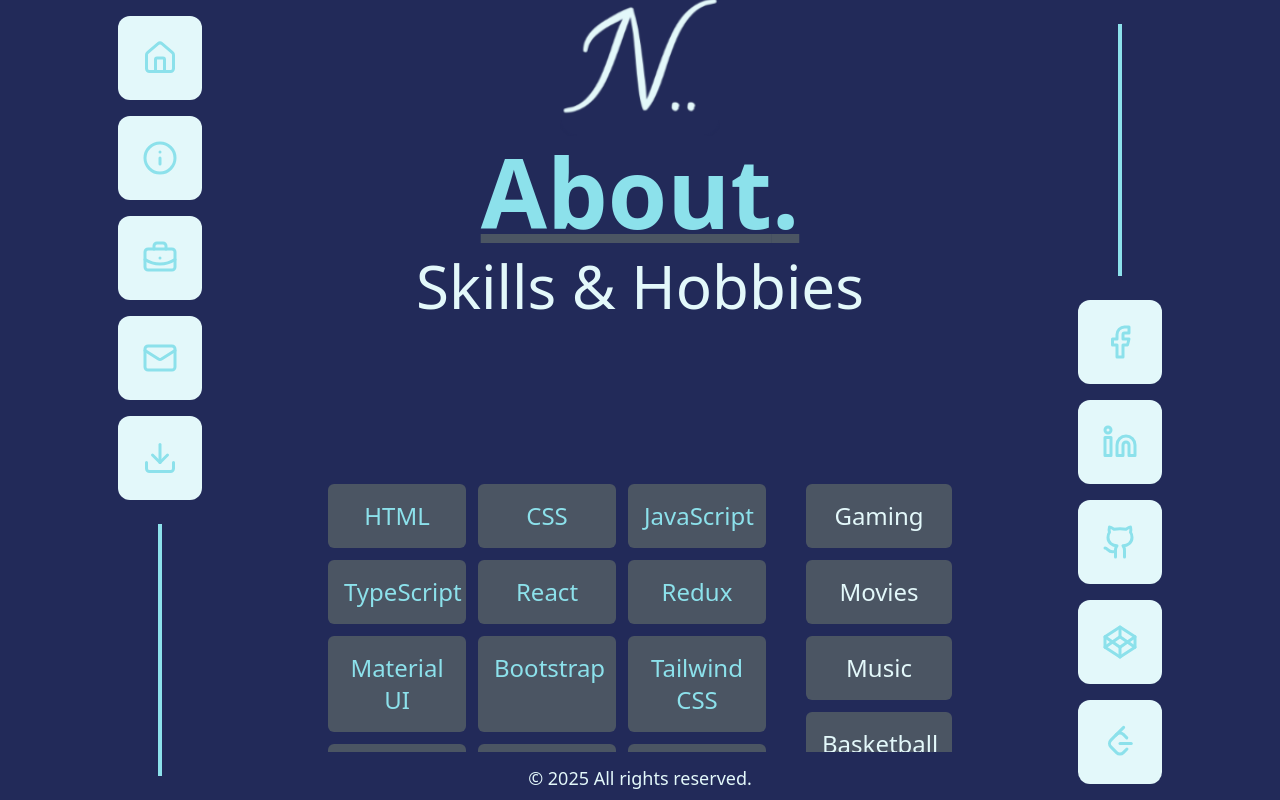
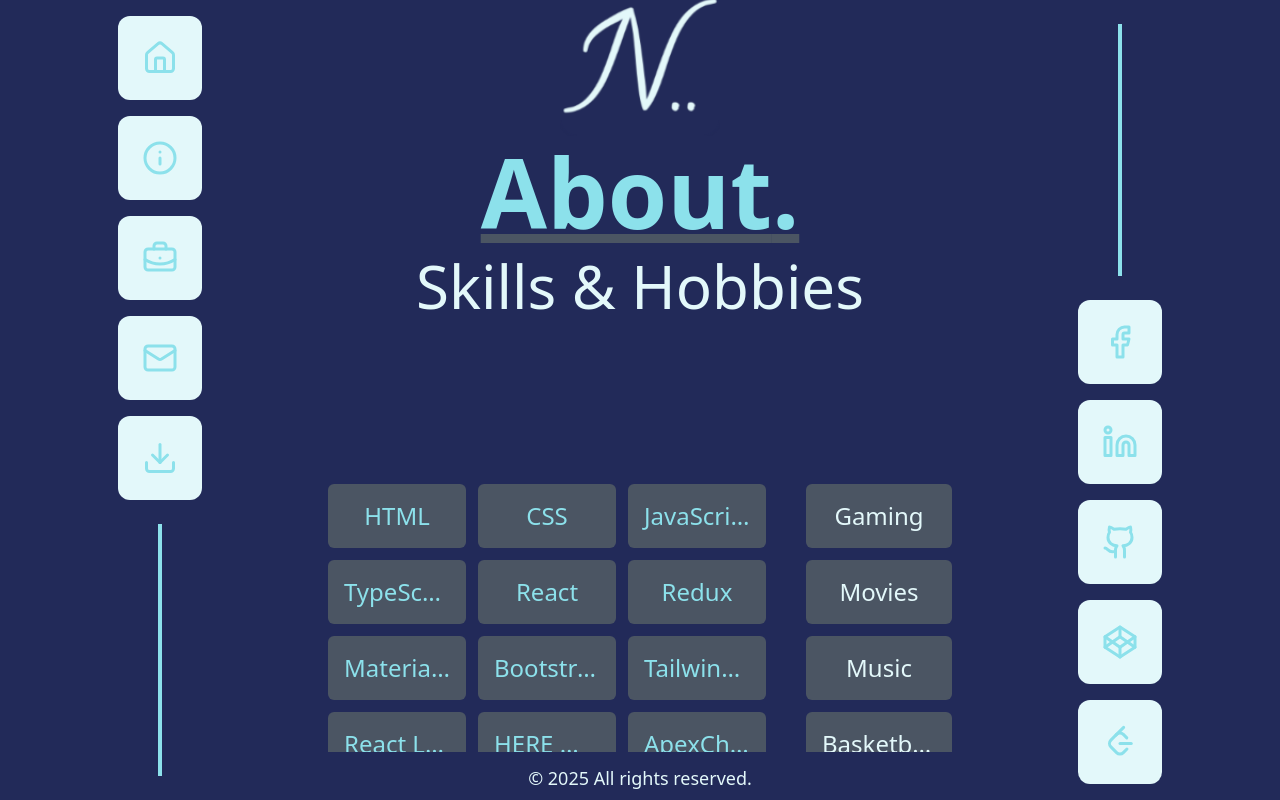
Before and after one commit to noe13hsu/react-portfolio, a React (Vite) app: page /about in a window 1280 px wide. Built offline with nearby package versions, Linux system fonts and the light colour scheme.

Commit message:
Add truncate-one-line

```diff
--- a/src/index.css
+++ b/src/index.css
@@ -18,3 +18,7 @@
 .scrollbar-hide::-webkit-scrollbar {
   display: none; /* Chrome, Safari, Opera */
 }
+
+.truncate-one-line {
+  @apply whitespace-nowrap overflow-hidden text-ellipsis;
+}
```
